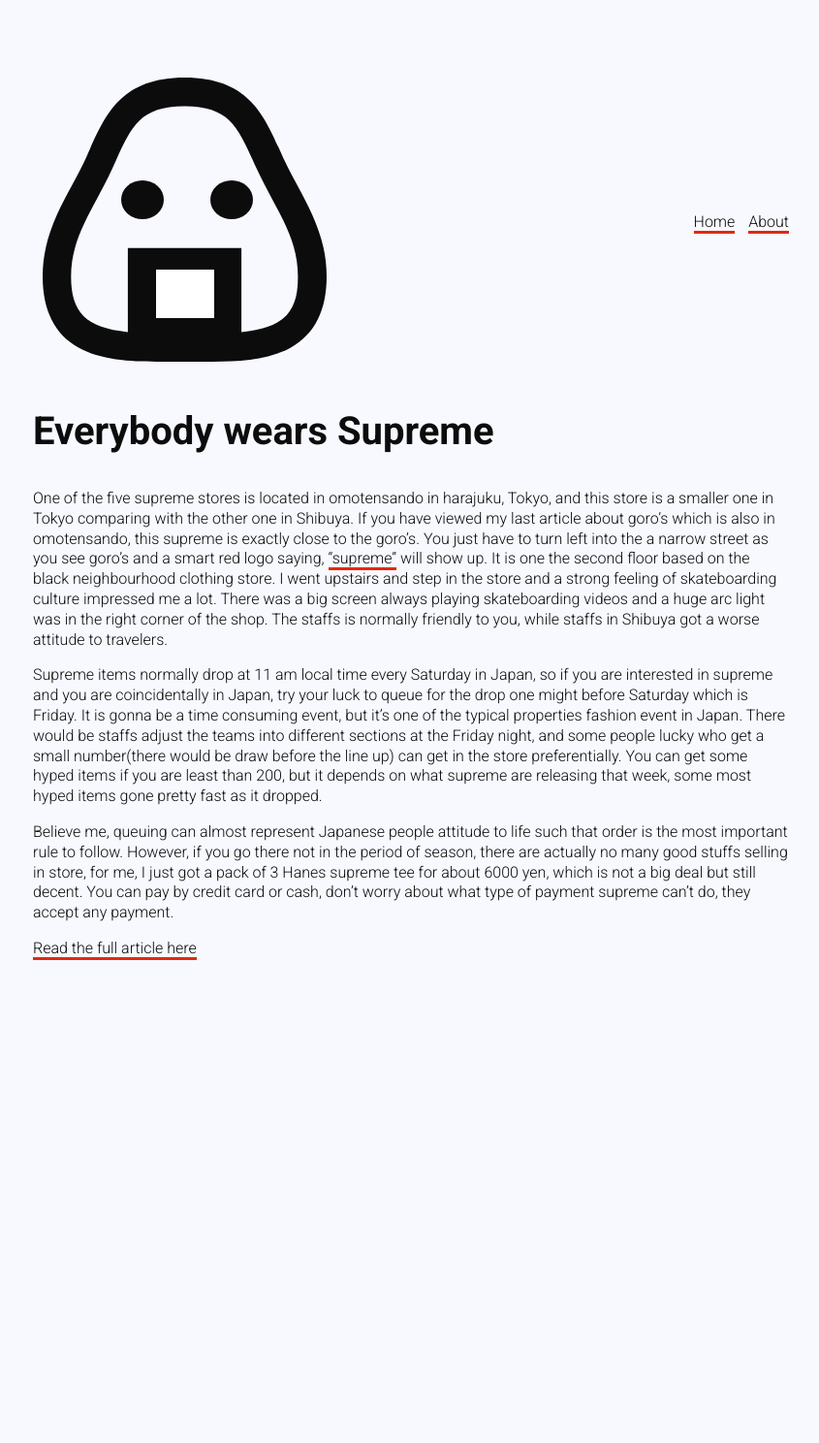
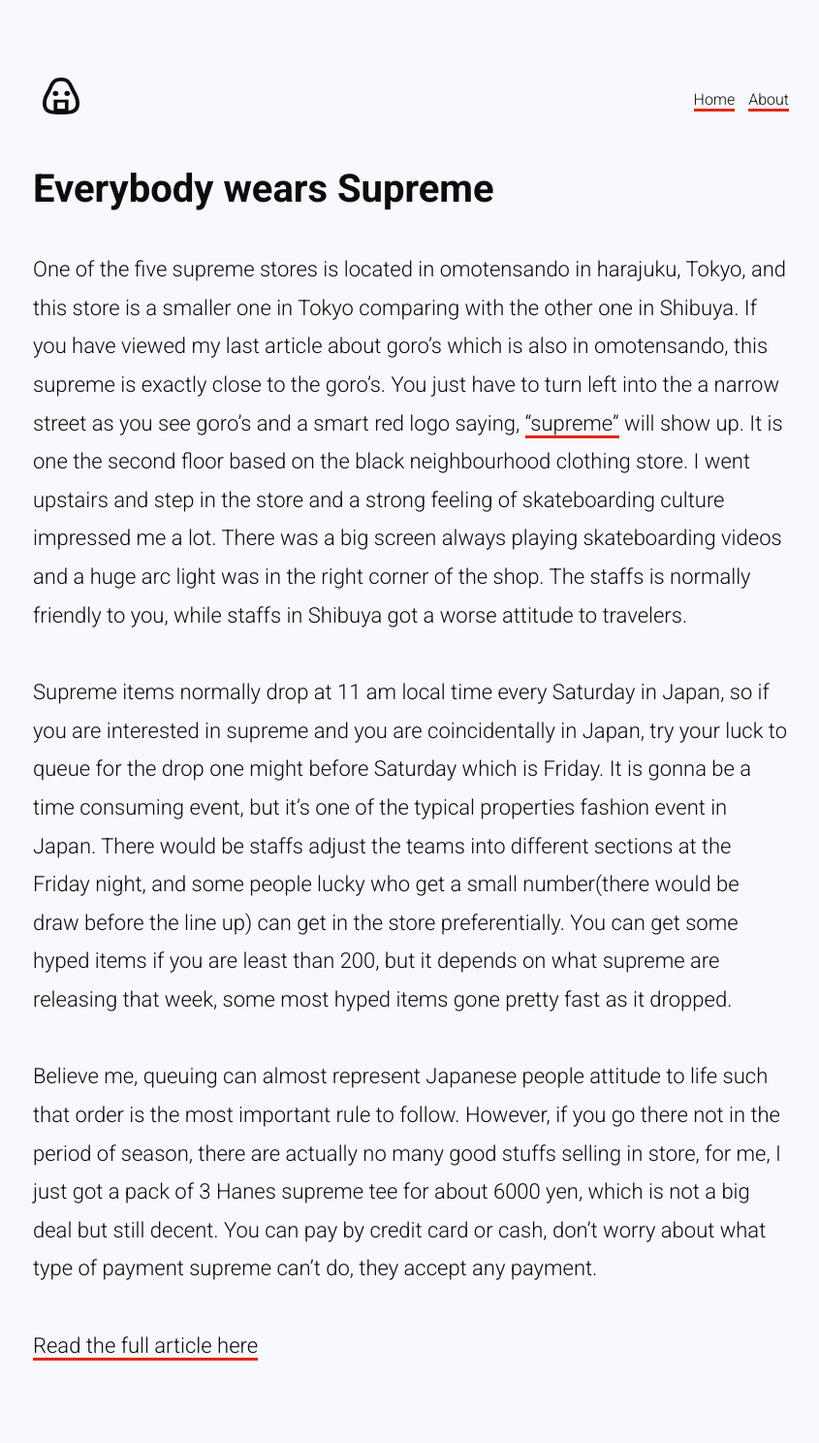
Before and after one commit to Shenghongzhong/watchmebuild, a Jekyll site: the page built from _posts/2021-12-03-welcome-to-jekyll.markdown, in a window 1280 px wide. Shown: the whole page at 97% size, without its empty margins (216-1061 px from the left). Built offline with Jekyll 4.4.1, drawn with Linux system fonts in a browser that asks for light colours; before the commit the page ends 1069 px from its top, so only the background shows below that.

Commit message:
layout changes to the blog posts

```diff
--- a/_layouts/default.html
+++ b/_layouts/default.html
@@ -1,6 +1,7 @@
 <!doctype html>
 <html lang="en">
   <head>
+    <meta charset="utf-8">
     <title> Watch Me Build</title>
     <meta name="viewport" content="width=device-width, initial-scale=1">
     <link rel="stylesheet" href="/assets/css/app.css">
--- a/_layouts/post.html
+++ b/_layouts/post.html
@@ -4,4 +4,6 @@
 
 <h2>{{ page.title }}</h2>
 
-{{ content }}
+<div class='post'>
+    {{ content }}
+</div>
--- a/assets/css/app.scss
+++ b/assets/css/app.scss
@@ -15,7 +15,7 @@
     max-width:780px;
     margin: 80px auto 80px auto;
     font-weight:300;
-    line-height: 1.3;
+    line-height: 1.5;
 }
 header{
     display:flex;
@@ -71,3 +71,23 @@
 p.post-excerpt{
     font-size:18px;
 }
+
+
+div.post{
+    h3{
+        margin-top: 80px;
+    }
+    p{
+        max-width:780px;
+        margin-bottom: 40px;
+        font-size:22px;
+        line-height: 1.8;
+    }
+
+    img{
+        margin-bottom:40px;
+        max-width: 780px;
+    }
+
+
+}
```
Also changed, not shown: assets/images/logo.svg, 2 other files.
